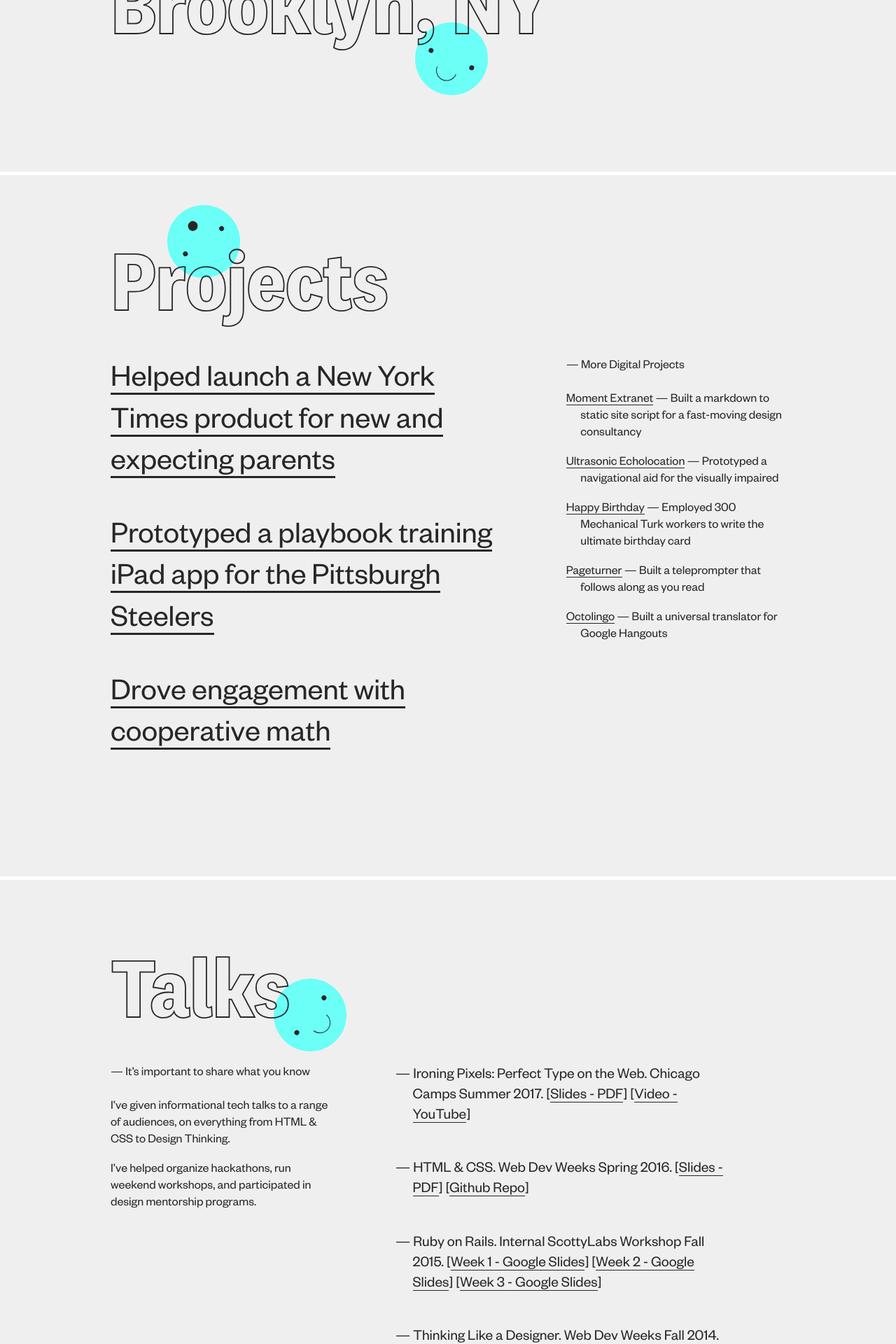
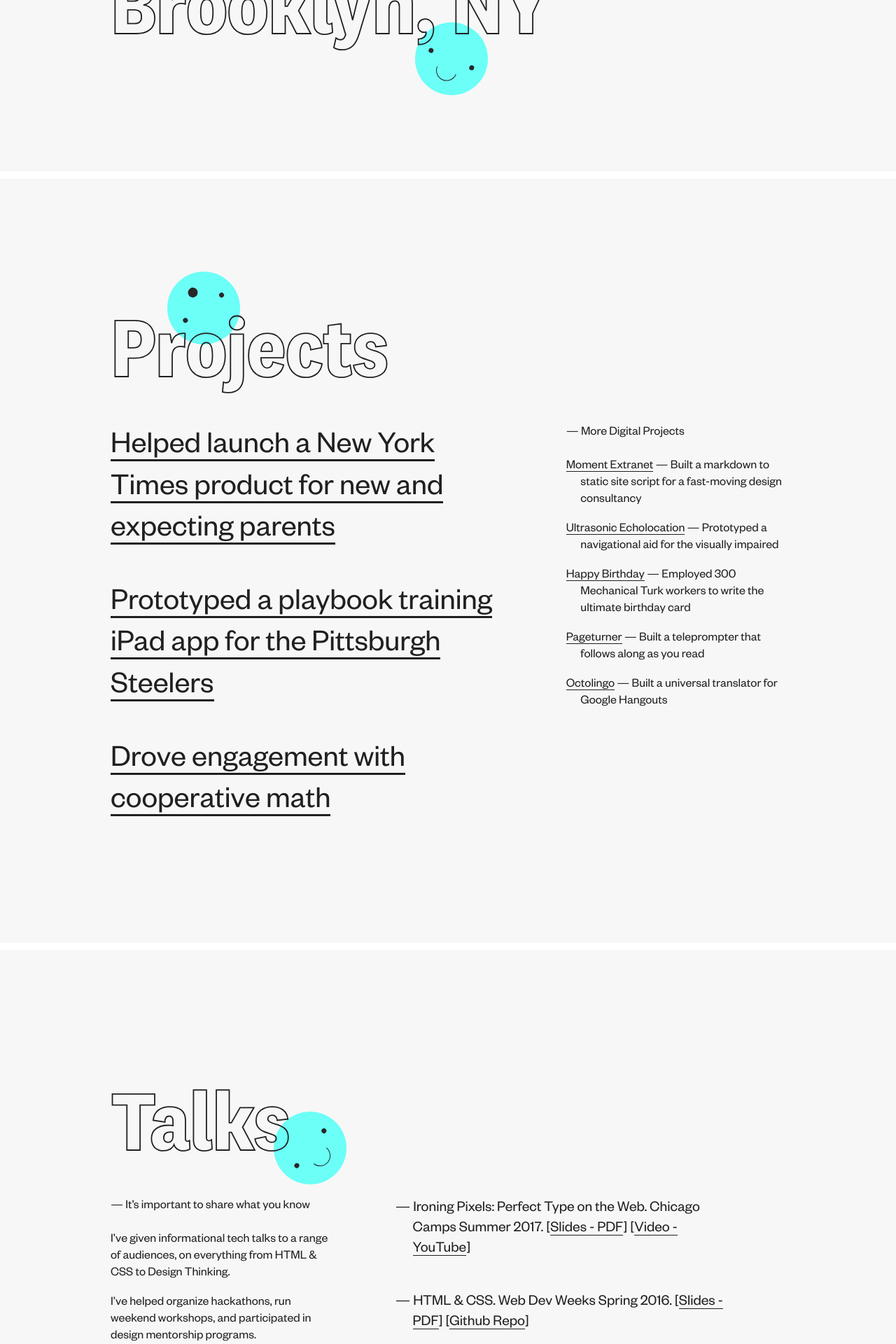
Before and after one commit to tpoulos/tpoulos.github.io, a Jekyll site: the page built from index.html, in a window 1280 px wide. Shown: the part 585-2505 px from the top of the page at 70% size. Built offline with Jekyll 4.4.1, drawn with Linux system fonts in a browser that asks for light colours.

Commit message:
styling tweaks

```diff
--- a/_sass/_about.scss
+++ b/_sass/_about.scss
@@ -1,6 +1,6 @@
 .about-content {
   grid-column: content-start / span 7;
-  @include type(0);
+  @include type(1);
 
   @include media-query($on-tablet) {
     grid-column: content-start / span 7;
--- a/_sass/_index.scss
+++ b/_sass/_index.scss
@@ -61,9 +61,9 @@
 }
 
 .index-spacer {
-  height: 5px;
+  height: 10px;
   background-color: white;
-  margin: 20vh 0 0 0;
+  margin: 20vh 0 10vh 0;
   grid-column: start / end;
-
+  z-index: -1;
 }
--- a/css/main.scss
+++ b/css/main.scss
@@ -12,8 +12,8 @@ $spacing-unit:     $base-line-height / 2;
 $type-ratio:       1.2;
 
 
-$color-text:       #272727;
-$color-background: #EFEFEF;
+$color-text:       #202020;
+$color-background: #f7f7f7;
 $color-brand:      #6BFFF7;
 
 $on-tablet:          1000px;
```
